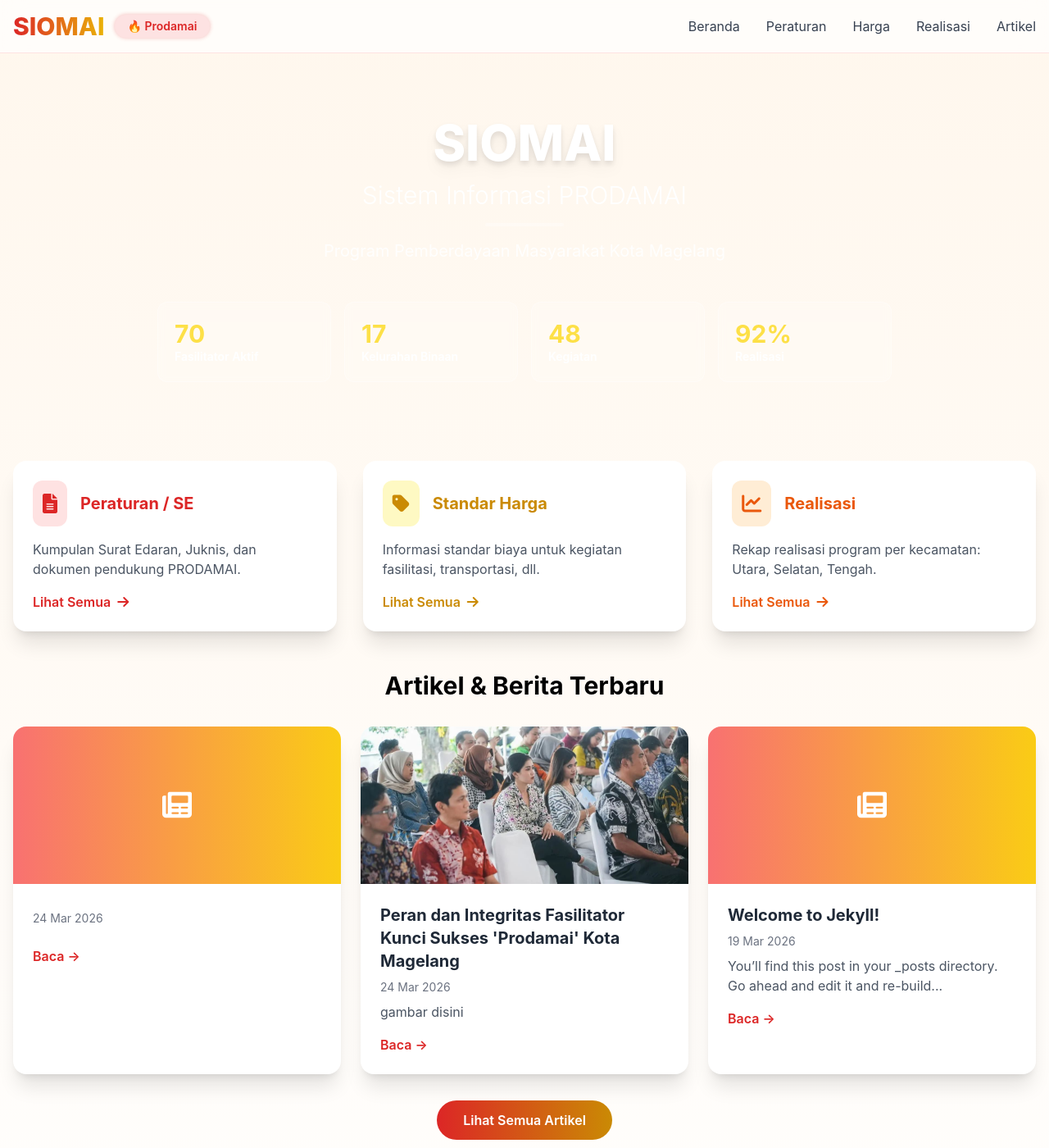
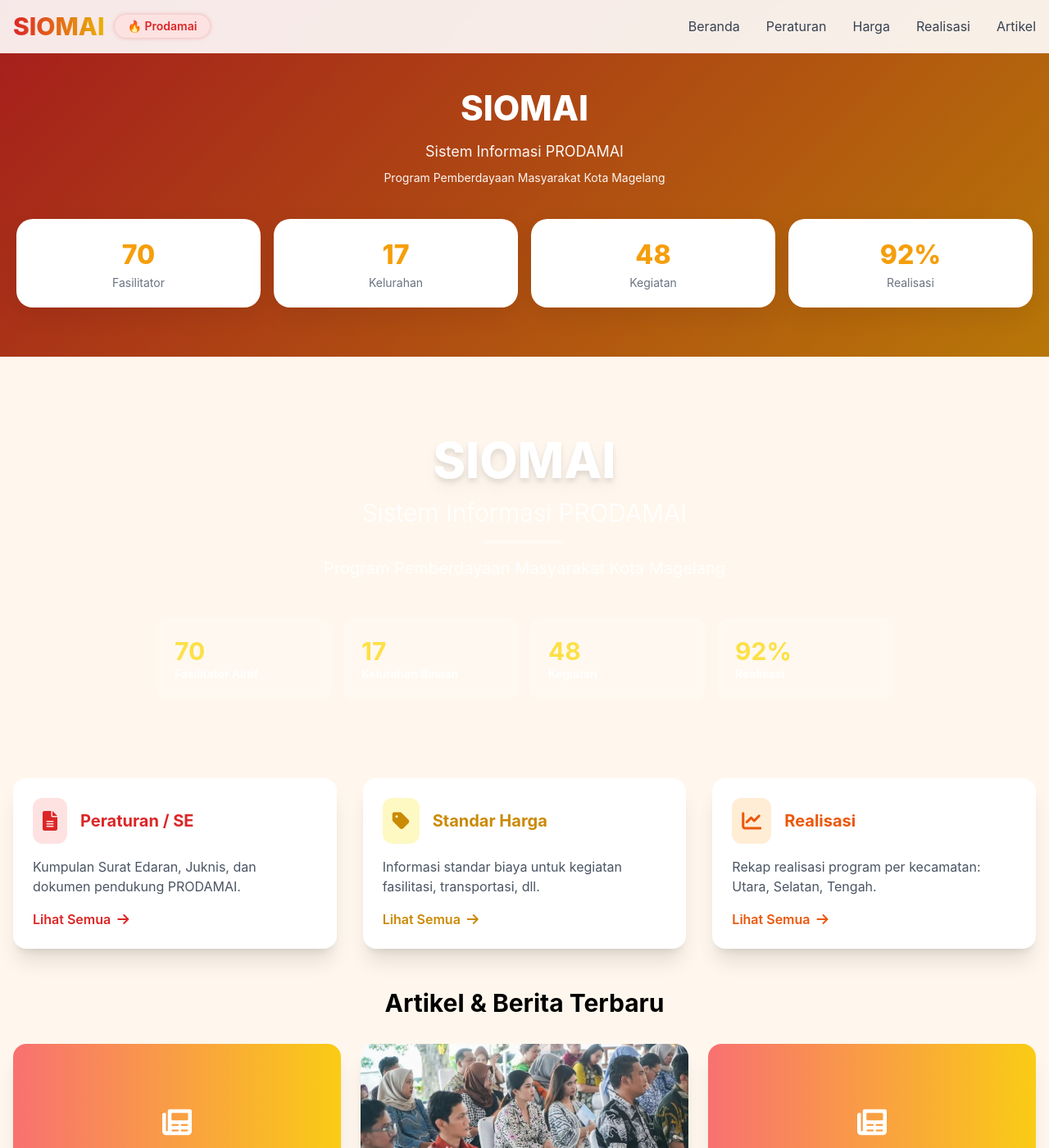
Before and after one commit to fasilitatormgl/siomai, a Jekyll site: the page built from index.html, in a window 1280 px wide and 1400 px high. Shown: the whole window at 82% size. Built offline with Jekyll 4.4.1, drawn with Linux system fonts in a browser that asks for light colours; nearby versions of some CDN libraries; some of the changed text lies outside the part shown.

Commit message:
Update default.html
Ok

```diff
--- a/_layouts/default.html
+++ b/_layouts/default.html
@@ -16,13 +16,13 @@
 
 body {
     font-family:'Inter',sans-serif;
-    background:linear-gradient(180deg,#fff7ed,#ffffff);
+    background:#fff7ed;
 }
 
-/* NAVBAR GLASS */
+/* NAVBAR */
 .glass {
-    background:rgba(255,255,255,0.7);
-    backdrop-filter:blur(14px);
+    background:rgba(255,255,255,0.9);
+    backdrop-filter:blur(10px);
 }
 
 /* BADGE */
@@ -34,10 +34,9 @@ body {
     50%{box-shadow:0 0 15px rgba(220,38,38,0.6);}
 }
 
-/* LINK */
+/* NAV LINK */
 .nav-link {
     position:relative;
-    transition:0.3s;
 }
 .nav-link::after {
     content:"";
@@ -63,10 +62,43 @@ body {
     max-height:500px;
 }
 
-/* CARD */
-.card:hover {
-    transform:translateY(-6px);
-    box-shadow:0 20px 40px rgba(0,0,0,0.1);
+/* HERO FIX */
+.hero {
+    position:relative;
+    padding:100px 20px 60px;
+    text-align:center;
+    background: linear-gradient(135deg, #dc2626, #f59e0b);
+    color:white;
+}
+.hero::before {
+    content:"";
+    position:absolute;
+    inset:0;
+    background:rgba(0,0,0,0.25);
+}
+.hero-content {
+    position:relative;
+    z-index:2;
+}
+.hero h1 {
+    font-size:42px;
+    font-weight:800;
+}
+.hero p {
+    opacity:0.95;
+}
+
+/* STAT */
+.stat-card {
+    background:white;
+    border-radius:20px;
+    padding:20px;
+    box-shadow:0 10px 30px rgba(0,0,0,0.08);
+}
+.stat-number {
+    font-size:32px;
+    font-weight:800;
+    color:#f59e0b;
 }
 </style>
 </head>
@@ -78,7 +110,6 @@ body {
 <div class="max-w-7xl mx-auto px-4">
 <div class="flex justify-between items-center h-16">
 
-<!-- LOGO -->
 <div class="flex items-center space-x-3">
 <a href="{{ site.baseurl }}/"
 class="text-3xl font-extrabold bg-gradient-to-r from-red-600 to-yellow-500 bg-clip-text text-transparent">
@@ -91,7 +122,6 @@ style="background:#fde2e2; color:#dc2626;">
 </span>
 </div>
 
-<!-- DESKTOP MENU -->
 <div class="hidden md:flex space-x-8">
 <a href="{{ site.baseurl }}/" class="nav-link text-gray-700">Beranda</a>
 <a href="{{ site.baseurl }}/peraturan" class="nav-link text-gray-700">Peraturan</a>
@@ -100,7 +130,6 @@ style="background:#fde2e2; color:#dc2626;">
 <a href="{{ site.baseurl }}/artikel" class="nav-link text-gray-700">Artikel</a>
 </div>
 
-<!-- MOBILE BUTTON -->
 <button onclick="toggleMenu()" class="md:hidden text-xl text-gray-700">
 <i class="fas fa-bars"></i>
 </button>
@@ -132,63 +161,56 @@ style="background:#fde2e2; color:#dc2626;">
 </a>
 
 </div>
-
 </nav>
 
+<!-- HERO -->
+<section class="hero">
+<div class="hero-content">
+
+<h1>SIOMAI</h1>
+<p class="mt-2 text-lg">Sistem Informasi PRODAMAI</p>
+<p class="mt-2 text-sm">Program Pemberdayaan Masyarakat Kota Magelang</p>
+
+<div class="grid grid-cols-2 md:grid-cols-4 gap-4 mt-10">
+
+<div class="stat-card">
+<div class="stat-number">70</div>
+<div class="text-gray-500 text-sm">Fasilitator</div>
+</div>
+
+<div class="stat-card">
+<div class="stat-number">17</div>
+<div class="text-gray-500 text-sm">Kelurahan</div>
+</div>
+
+<div class="stat-card">
+<div class="stat-number">48</div>
+<div class="text-gray-500 text-sm">Kegiatan</div>
+</div>
+
+<div class="stat-card">
+<div class="stat-number">92%</div>
+<div class="text-gray-500 text-sm">Realisasi</div>
+</div>
+
+</div>
+
+</div>
+</section>
+
 <!-- CONTENT -->
-<main class="pt-24 pb-12">
+<main class="py-12">
 <div class="max-w-7xl mx-auto px-4">
 {{ content }}
 </div>
 </main>
 
 <!-- FOOTER -->
-<footer class="bg-gray-900 text-white py-12 mt-10">
-<div class="max-w-7xl mx-auto px-4">
-
-<div class="grid md:grid-cols-4 gap-8">
-
-<div>
-<h3 class="text-xl font-bold text-red-400 mb-4">SIOMAI</h3>
+<footer class="bg-gray-900 text-white py-12">
+<div class="max-w-7xl mx-auto px-4 text-center">
 <p class="text-gray-400 text-sm">
-Sistem Informasi Program Pemberdayaan Masyarakat Kota Magelang.
+© 2026 {{ site.author }} - SIOMAI PRODAMAI
 </p>
-</div>
-
-<div>
-<h4 class="font-bold mb-4 text-yellow-400">Menu</h4>
-<ul class="space-y-2 text-gray-400 text-sm">
-<li><a href="{{ site.baseurl }}/">Beranda</a></li>
-<li><a href="{{ site.baseurl }}/peraturan">Peraturan</a></li>
-<li><a href="{{ site.baseurl }}/standar-harga">Harga</a></li>
-<li><a href="{{ site.baseurl }}/realisasi">Realisasi</a></li>
-<li><a href="{{ site.baseurl }}/artikel">Artikel</a></li>
-</ul>
-</div>
-
-<div>
-<h4 class="font-bold mb-4 text-red-400">Wilayah</h4>
-<ul class="text-gray-400 text-sm space-y-2">
-<li>Magelang Utara</li>
-<li>Magelang Tengah</li>
-<li>Magelang Selatan</li>
-</ul>
-</div>
-
-<div>
-<h4 class="font-bold mb-4 text-orange-400">Kontak</h4>
-<p class="text-gray-400 text-sm">
-<i class="fas fa-phone"></i> (0293) 123456<br>
-<i class="fas fa-envelope"></i> prodamai@gmail.com
-</p>
-</div>
-
-</div>
-
-<div class="border-t border-gray-800 mt-8 pt-6 text-center text-gray-500 text-sm">
-© 2026 {{ site.author }} - All rights reserved
-</div>
-
 </div>
 </footer>
 
@@ -196,7 +218,6 @@ Sistem Informasi Program Pemberdayaan Masyarakat Kota Magelang.
 function toggleMenu(){
     document.getElementById("mobileMenu").classList.toggle("show");
 }
-
 function closeMenu(){
     document.getElementById("mobileMenu").classList.remove("show");
 }
```
Also changed, not shown: other parts of _layouts/default.html (+1 -1 lines).
